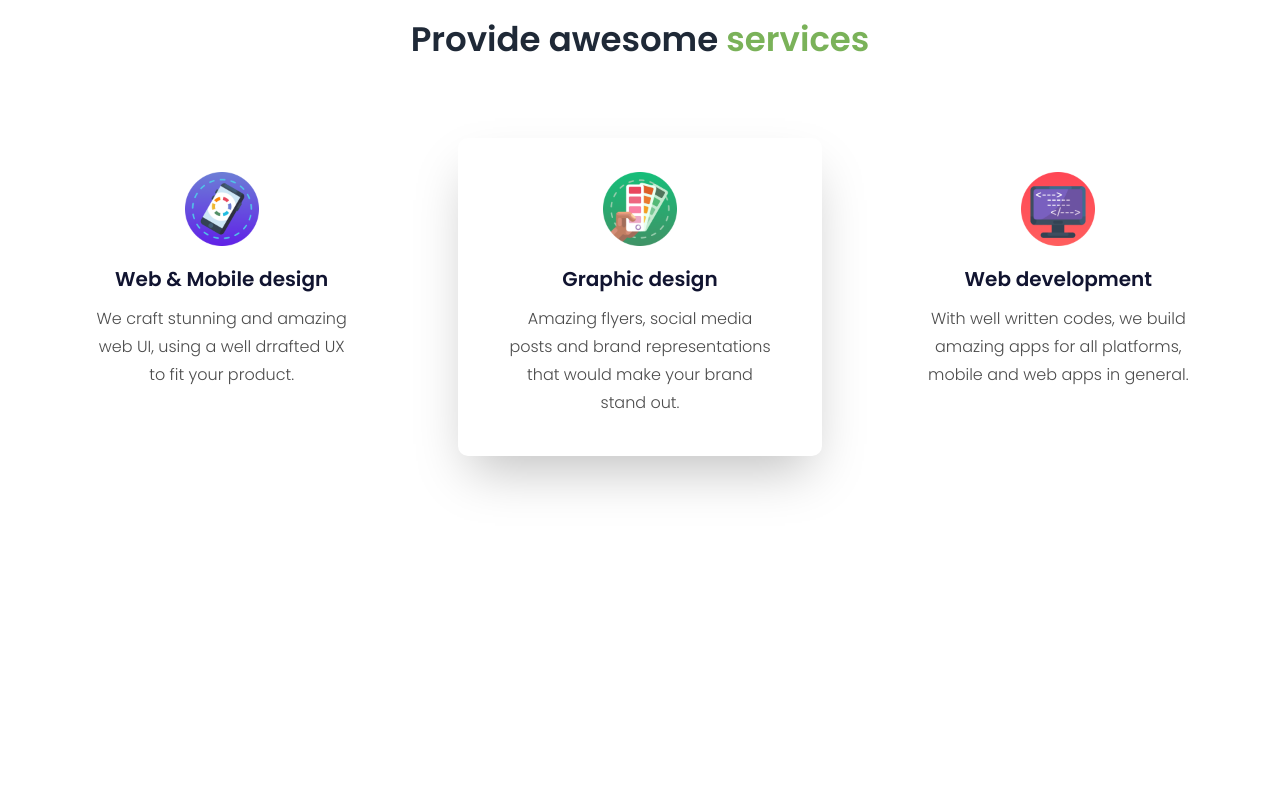
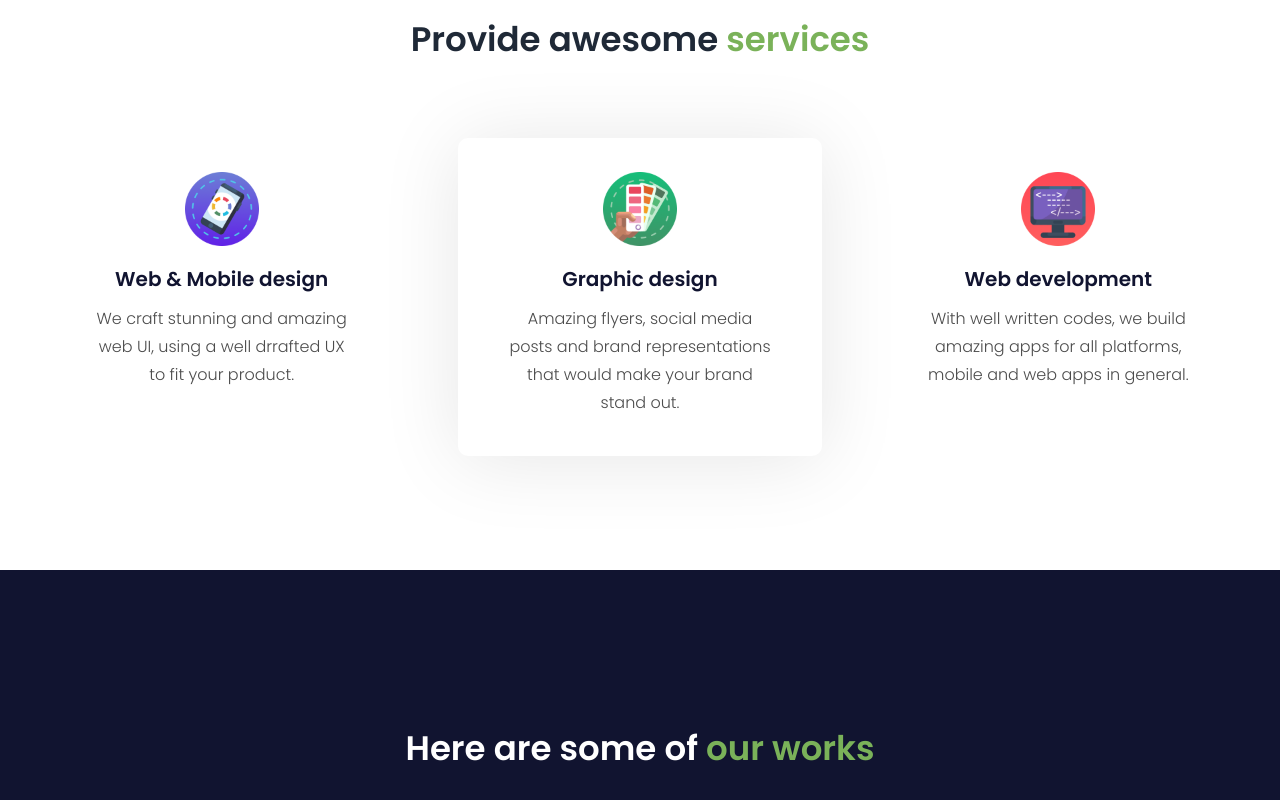
Before and after one commit to Hasan-Rifat/creative-agency, a React (Create React App) app in the folder client-side/: page / in a window 1280 px wide. Shown: the part 1021-1821 px from the top of the page. Before the commit the page ends 1547 px from the top, so only its background shows below. Built offline with nearby package versions, Linux system fonts and the light colour scheme.

Commit message:
header Services work section

```diff
--- a/client-side/src/Components/Home/Home.tsx
+++ b/client-side/src/Components/Home/Home.tsx
@@ -2,6 +2,7 @@ import React from "react";
 import Banner from "./Banner";
 import Client from "./Client";
 import Services from "./Services";
+import Work from "./Work";
 
 type HomeProps = {};
 
@@ -11,6 +12,7 @@ const Home: React.FC<HomeProps> = () => {
       <Banner />
       <Client />
       <Services />
+      <Work />
     </>
   );
 };
--- a/client-side/src/Components/Home/Services.tsx
+++ b/client-side/src/Components/Home/Services.tsx
@@ -3,9 +3,9 @@ import service1 from "../../images/icons/service1.png";
 import service2 from "../../images/icons/service2.png";
 import service3 from "../../images/icons/service3.png";
 
-type ServiesProps = {};
+type ServicesProps = {};
 
-const Services: React.FC<ServiesProps> = () => {
+const Services: React.FC<ServicesProps> = () => {
   const serves = [
     {
       id: 1,
@@ -31,7 +31,7 @@ const Services: React.FC<ServiesProps> = () => {
   ];
   return (
     <section>
-      <div className="w-[1200px]  mx-auto py-[70px] ">
+      <div className="w-[1200px]  mx-auto py-[70px] pb-[114px]">
         <h2 className="text-[34px] leading-[43px] font-semibold text-center pb-[77px]">
           Provide awesome <span className="text-secondary">services</span>
         </h2>
@@ -39,8 +39,11 @@ const Services: React.FC<ServiesProps> = () => {
           {serves.map(({ id, title, description, logo }) => (
             <div
               key={id}
-              className={`text-center pt-[34px] pb-[39px] px-[50px] rounded-[10px] ${
-                title === "Graphic design" ? "shadow-2xl" : ""
+              className={`text-center pt-[34px] pb-[39px] px-[50px] rounded-[10px]
+              ${
+                title === "Graphic design"
+                  ? " shadow-[0px_4px_80px_rgba(0,0,0,0.1)] "
+                  : ""
               }`}
             >
               <div className="pb-[25px]">
--- /dev/null
+++ b/client-side/src/Components/Home/Work.tsx
@@ -0,0 +1,18 @@
+import React from "react";
+
+type WorkProps = {};
+
+const Work: React.FC<WorkProps> = () => {
+  return (
+    <section className="bg-primary p-[50px]">
+      <div>
+        <div>
+          <h2 className="text-white text-[34px] leading-[43px] font-semibold text-center pt-[107px] pb-[81.27px]">
+            Here are some of <span className="text-secondary">our works</span>
+          </h2>
+        </div>
+      </div>
+    </section>
+  );
+};
+export default Work;
--- a/client-side/src/Components/shared/Header/Header.tsx
+++ b/client-side/src/Components/shared/Header/Header.tsx
@@ -42,7 +42,9 @@ const Header: React.FC = () => {
   return (
     <header
       className={`fixed left-0 right-0 top-0 ${
-        color ? "bg-transparent" : "bg-white"
+        color
+          ? "bg-transparent"
+          : "bg-white shadow-[0px_4px_80px_rgba(0,0,0,0.1)]"
       }`}
     >
       <div className="w-[1200px] mx-auto bg-transparent">
--- /dev/null
+++ b/package.json
@@ -0,0 +1,5 @@
+{
+  "dependencies": {
+    "swiper": "^8.3.2"
+  }
+}
```
Also changed, not shown: 1 other file (tests, documents, lock files or other folders).
